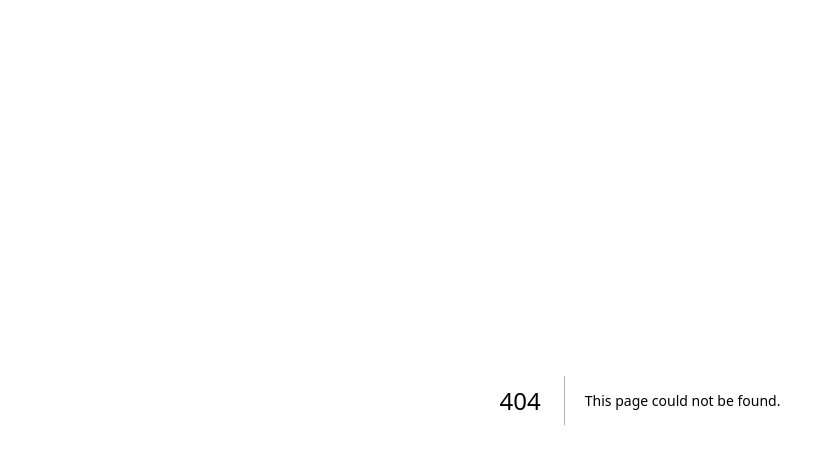
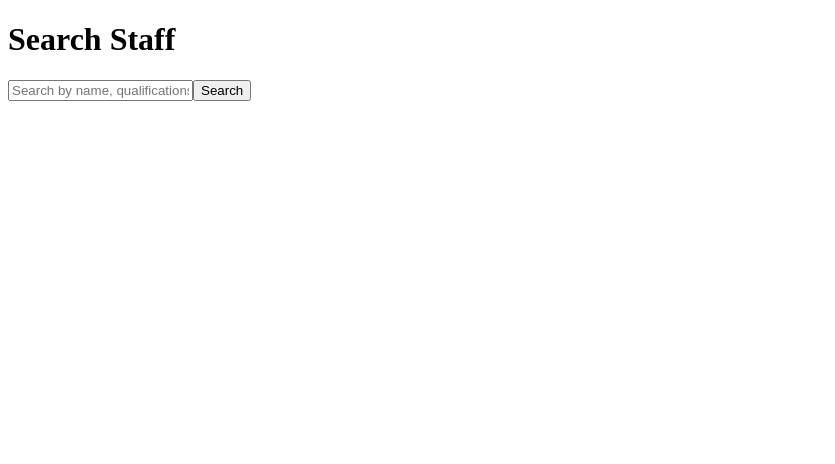
Before and after one commit to Troysagents/contractor-staffing-crm, a Next.js app: page /search in a window 1280 px wide. Before the commit this address had no page. Shown: the top 464 px of the page, without its empty margins (0-835 px from the left). Built offline with nearby package versions, Linux system fonts and the light colour scheme.

Commit message:
Enhance staff search functionality

```diff
--- /dev/null
+++ b/pages/search.js
@@ -0,0 +1,70 @@
+import { useState } from 'react';
+
+export default function Search() {
+  const [searchTerm, setSearchTerm] = useState('');
+  const [searchResults, setSearchResults] = useState([]);
+  const [staff, setStaff] = useState([
+    {
+      id: 1,
+      name: 'John Doe',
+      email: 'john.doe@example.com',
+      qualifications: ['Electrician', 'Welder'],
+      experience: '5 years'
+    },
+    {
+      id: 2,
+      name: 'Jane Smith',
+      email: 'jane.smith@example.com',
+      qualifications: ['Plumber', 'Carpenter'],
+      experience: '3 years'
+    },
+    {
+      id: 3,
+      name: 'Bob Johnson',
+      email: 'bob.johnson@example.com',
+      qualifications: ['Mechanic', 'Painter'],
+      experience: '7 years'
+    }
+  ]);
+
+  const handleSearch = () => {
+    const filteredStaff = staff.filter((member) => {
+      const nameMatch = member.name.toLowerCase().includes(searchTerm.toLowerCase());
+      const qualificationsMatch = member.qualifications.some((qual) =>
+        qual.toLowerCase().includes(searchTerm.toLowerCase())
+      );
+      const experienceMatch = member.experience.toLowerCase().includes(searchTerm.toLowerCase());
+      return nameMatch || qualificationsMatch || experienceMatch;
+    });
+    setSearchResults(filteredStaff);
+  };
+
+  const handleSelect = (staff) => {
+    // Add logic to notify the administrator when a client selects a staff member
+    console.log('Selected staff:', staff);
+  };
+
+  return (
+    <div>
+      <h1>Search Staff</h1>
+      <input
+        type="text"
+        value={searchTerm}
+        onChange={(e) => setSearchTerm(e.target.value)}
+        placeholder="Search by name, qualifications, or experience"
+      />
+      <button onClick={handleSearch}>Search</button>
+      <div>
+        {searchResults.map((staff) => (
+          <div key={staff.id}>
+            <h3>{staff.name}</h3>
+            <p>Email: {staff.email}</p>
+            <p>Qualifications: {staff.qualifications.join(', ')}</p>
+            <p>Experience: {staff.experience}</p>
+            <button onClick={() => handleSelect(staff)}>Select</button>
+          </div>
+        ))}
+      </div>
+    </div>
+  );
+}
```
